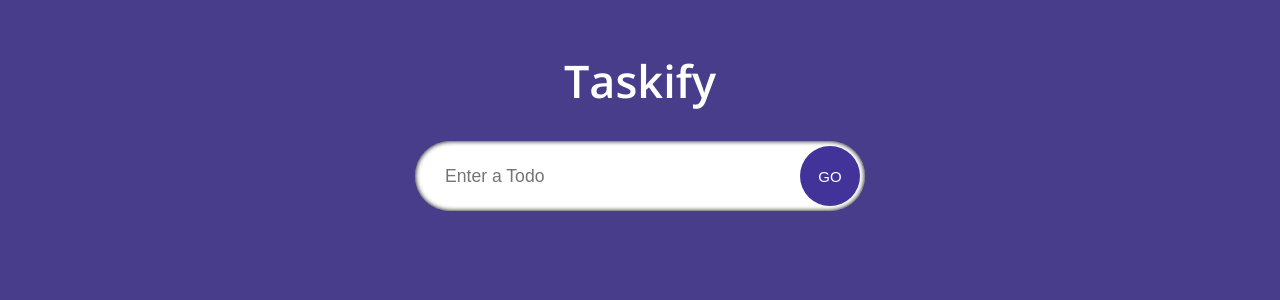
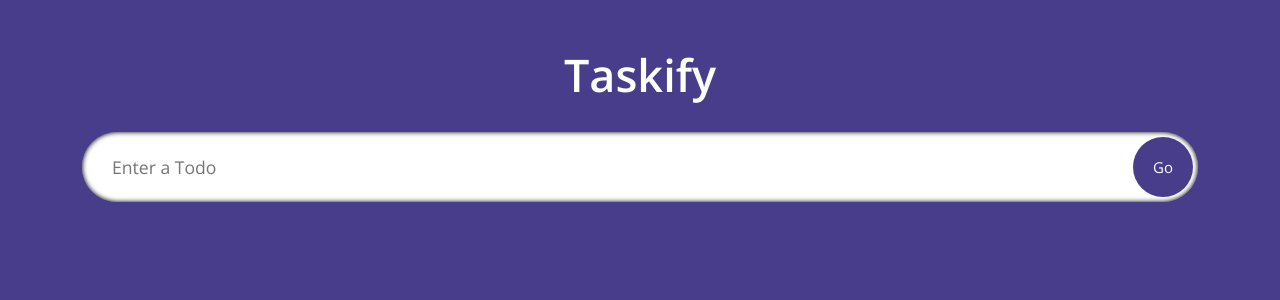
Before and after one commit to Rafiul-Islam/Taskify, a React (Vite) app: page / in a window 1280 px wide. Shown: the top 300 px of the page. Built offline with nearby package versions, Linux system fonts and the light colour scheme.

Commit message:
include bootstrap in the project and update some design with bootstrap classes

```diff
--- a/package.json
+++ b/package.json
@@ -10,6 +10,7 @@
     "preview": "vite preview"
   },
   "dependencies": {
+    "bootstrap": "^5.3.2",
     "font-awesome": "^4.7.0",
     "react": "^18.2.0",
     "react-dom": "^18.2.0",
--- a/src/App.tsx
+++ b/src/App.tsx
@@ -10,7 +10,7 @@ const App: React.FC = () => {
 
     const handleTodoAdd = (e: React.FormEvent) => {
         e.preventDefault();
-        if (todo){
+        if (todo) {
             const todoObj: Todo = {
                 id: uniqid(),
                 todo: todo,
@@ -22,8 +22,7 @@ const App: React.FC = () => {
     }
 
     return (
-        <main>
-            <div>
+        <main className='container mt-5'>
             <h1 className='heading'>Taskify</h1>
             <InputField
                 todo={todo}
@@ -31,7 +30,6 @@ const App: React.FC = () => {
                 todoAddHandler={handleTodoAdd}
             />
             <TodoList todos={todos} setTodos={setTodos}/>
-            </div>
         </main>
     );
 };
--- a/src/components/Todo.tsx
+++ b/src/components/Todo.tsx
@@ -1,5 +1,5 @@
 import TodoModal from "../model/todo.ts";
-import React, {FormEvent, useEffect, useRef, useState} from "react";
+import React, {useEffect, useRef, useState} from "react";
 
 interface PropsType {
     todo: TodoModal,
--- a/src/index.css
+++ b/src/index.css
@@ -10,25 +10,16 @@ body {
     background: darkslateblue;
 }
 
-main {
-    min-height: 100vh;
-    width: 100%;
-    padding: 20px;
-    display: flex;
-    justify-content: center;
-}
-
 .heading {
     font-size: 45px;
     font-weight: bolder;
     color: #fff;
     text-align: center;
+    margin-bottom: 30px;
     z-index: 1;
 }
 
 .form {
-    width: 100%;
-    min-width: 450px;
     position: relative;
 }
 
@@ -51,7 +42,7 @@ main {
 .form__submit-button {
     height: 60px;
     width: 60px;
-    background: #42339a;
+    background: darkslateblue;
     border-radius: 100%;
     color: #fff;
     border: 0;
@@ -61,7 +52,6 @@ main {
     right: 5px;
     top: 5px;
     font-size: 15px;
-    text-transform: uppercase;
     display: flex;
     justify-content: center;
     align-items: center;
@@ -77,6 +67,7 @@ main {
 }
 
 .todos__container {
+    margin-top: 30px;
     list-style: none;
     padding-left: 0;
 }
--- a/src/main.tsx
+++ b/src/main.tsx
@@ -1,6 +1,7 @@
 import React from 'react'
 import ReactDOM from 'react-dom/client'
 import App from './App.tsx'
+import 'bootstrap/dist/css/bootstrap.min.css'
 import 'font-awesome/css/font-awesome.min.css';
 import './index.css'
 
```
Also changed, not shown: 1 other file (tests, documents, lock files or other folders). Lines whose indentation alone changed are shown as unchanged.
